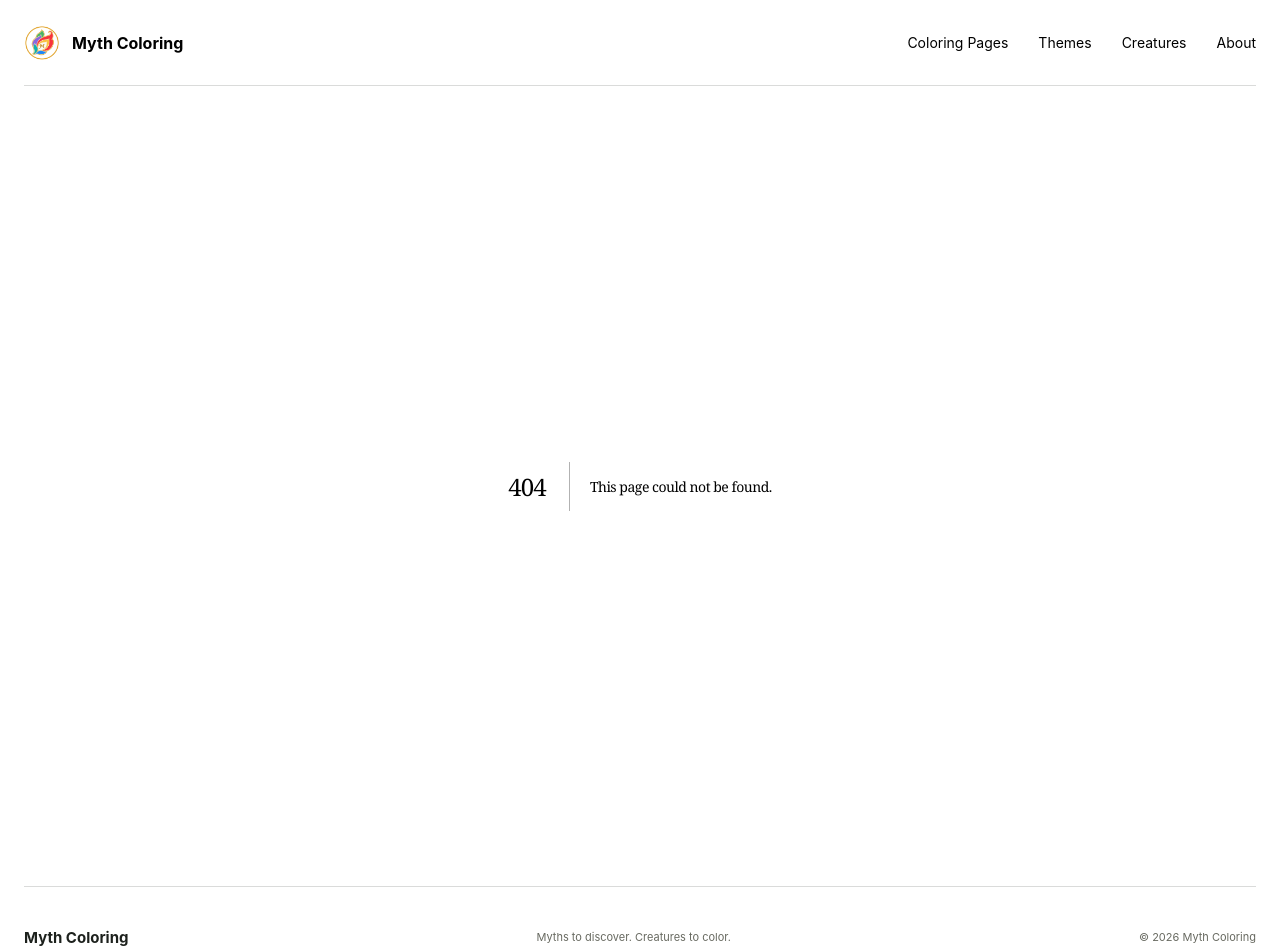
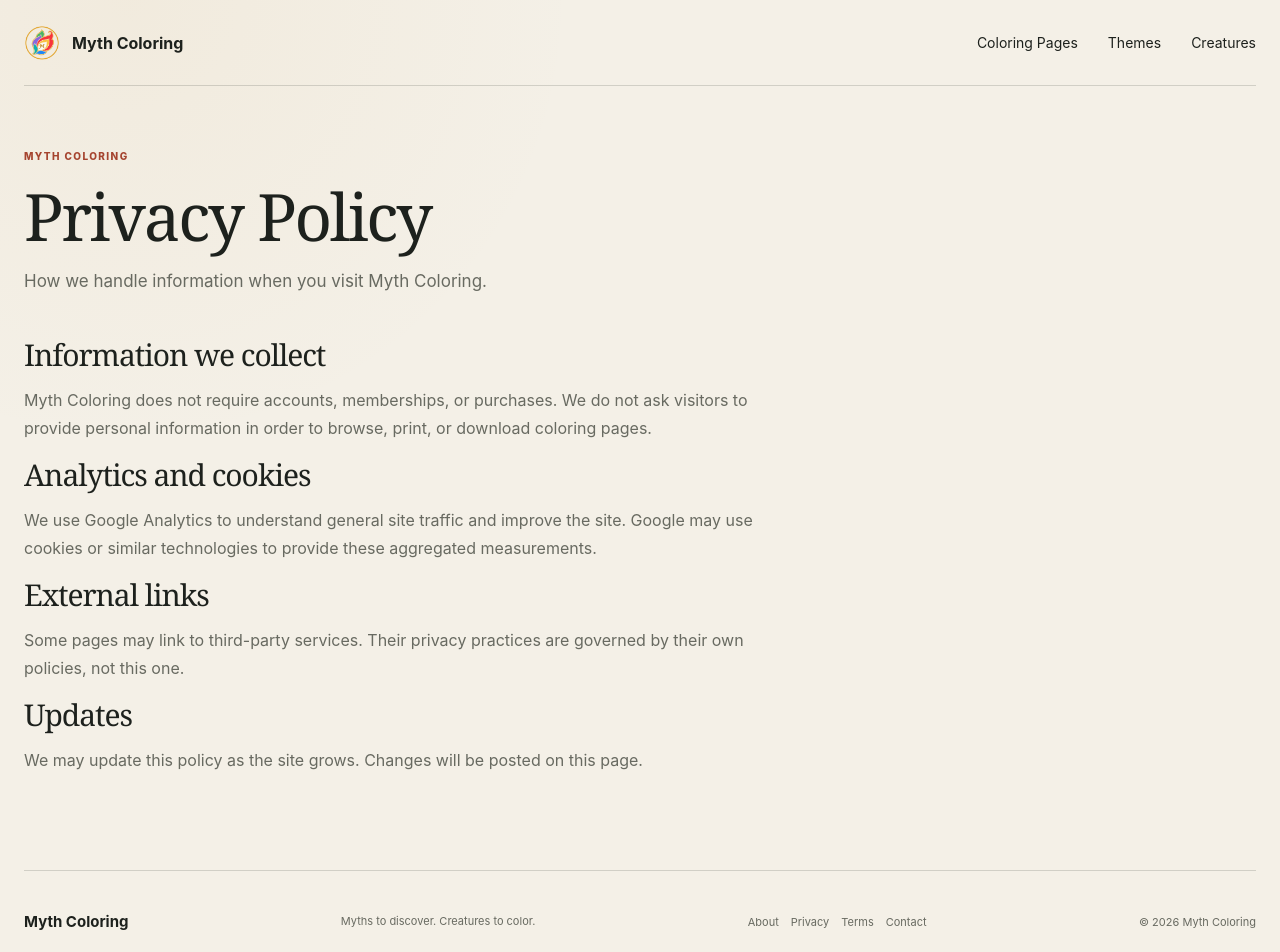
Before and after one commit to rakezhou2020/mythcoloring, a Next.js app: page /privacy-policy in a window 1280 px wide. Before the commit this address had no page. Shown: the top 952 px of the page. Built offline with nearby package versions, Linux system fonts and the light colour scheme.

Commit message:
Add standard pages and simplify navigation

```diff
--- a/app/globals.css
+++ b/app/globals.css
@@ -446,6 +446,14 @@ p {
 .footer .brand {
   color: var(--ink);
   font-size: 15px;
+}
+.footer-links {
+  display: flex;
+  flex-wrap: wrap;
+  gap: 12px;
+}
+.footer-links a:hover {
+  color: var(--rust);
 }
 .page-content {
   padding-block: 62px 80px;
--- a/app/layout.tsx
+++ b/app/layout.tsx
@@ -60,7 +60,6 @@ gtag('config', 'G-SXX19XB9FJ');`}
             <Link href="/coloring-pages/">Coloring Pages</Link>
             <Link href="/themes/">Themes</Link>
             <Link href="/creatures/">Creatures</Link>
-            <Link href="/about/">About</Link>
           </nav>
         </header>
         <main id="main">{children}</main>
@@ -69,6 +68,12 @@ gtag('config', 'G-SXX19XB9FJ');`}
             Myth Coloring
           </Link>
           <p>Myths to discover. Creatures to color.</p>
+          <nav className="footer-links" aria-label="Footer navigation">
+            <Link href="/about/">About</Link>
+            <Link href="/privacy-policy/">Privacy</Link>
+            <Link href="/terms/">Terms</Link>
+            <Link href="/contact/">Contact</Link>
+          </nav>
           <span>© 2026 Myth Coloring</span>
         </footer>
       </body>
--- /dev/null
+++ b/app/privacy-policy/page.tsx
@@ -0,0 +1,43 @@
+import { pageMetadata } from "../../lib/seo";
+
+export const metadata = pageMetadata(
+  "Privacy Policy",
+  "Read how Myth Coloring handles website information and uses cookies and analytics.",
+  "/privacy-policy/",
+);
+
+export default function Page() {
+  return (
+    <div className="wrap page-content">
+      <header className="page-heading">
+        <p className="eyebrow">Myth Coloring</p>
+        <h1>Privacy Policy</h1>
+        <p>How we handle information when you visit Myth Coloring.</p>
+      </header>
+      <div className="prose">
+        <h2>Information we collect</h2>
+        <p>
+          Myth Coloring does not require accounts, memberships, or purchases.
+          We do not ask visitors to provide personal information in order to
+          browse, print, or download coloring pages.
+        </p>
+        <h2>Analytics and cookies</h2>
+        <p>
+          We use Google Analytics to understand general site traffic and
+          improve the site. Google may use cookies or similar technologies to
+          provide these aggregated measurements.
+        </p>
+        <h2>External links</h2>
+        <p>
+          Some pages may link to third-party services. Their privacy practices
+          are governed by their own policies, not this one.
+        </p>
+        <h2>Updates</h2>
+        <p>
+          We may update this policy as the site grows. Changes will be posted
+          on this page.
+        </p>
+      </div>
+    </div>
+  );
+}
--- a/app/sitemap.ts
+++ b/app/sitemap.ts
@@ -10,6 +10,9 @@ export default function sitemap(): MetadataRoute.Sitemap {
     "/themes/",
     "/creatures/",
     "/about/",
+    "/privacy-policy/",
+    "/terms/",
+    "/contact/",
     ...publishedThemes.map((t) => "/themes/" + t.slug + "/"),
     ...publishedCreatures.map((c) => "/creatures/" + c.slug + "/"),
   ].map((path) => ({ url: siteUrl + path }));
```
Also changed, not shown: app/contact/page.tsx (added, +33 -0 lines), app/terms/page.tsx (added, +43 -0 lines).
